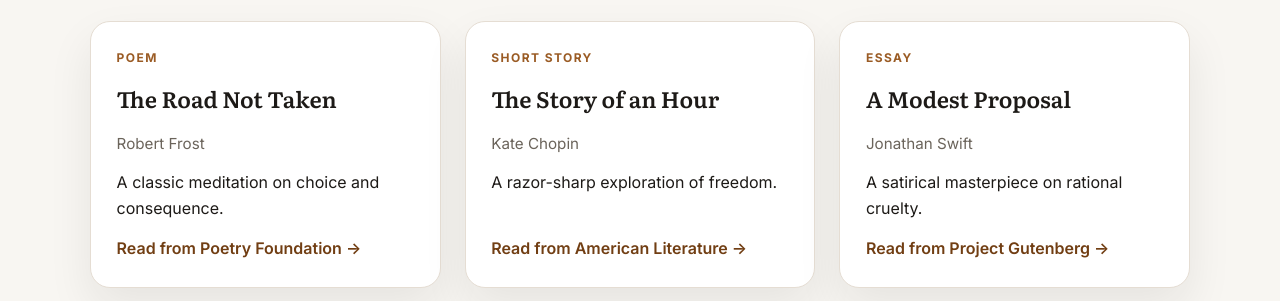
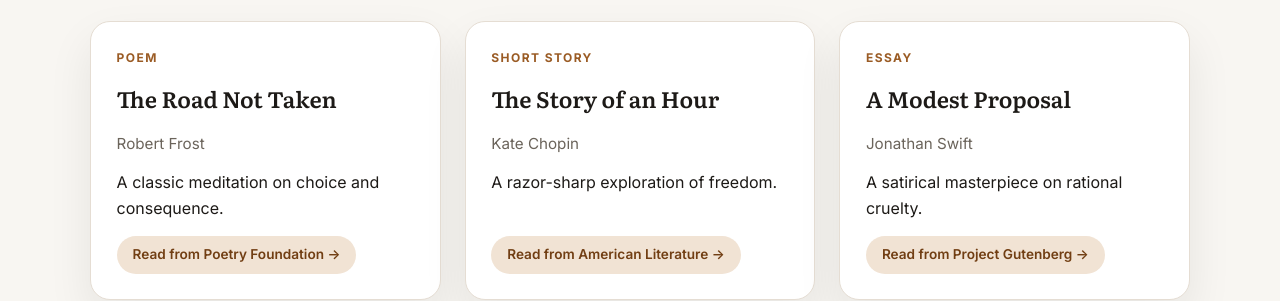
Before and after one commit to awadom/rbdailyquest, a plain HTML site: page index.html in a window 1280 px wide. Shown: the part 534-835 px from the top of the page. Drawn offline with Linux system fonts and the light colour scheme.

Commit message:
Enhance read link styling with improved layout and hover effects

```diff
--- a/styles.css
+++ b/styles.css
@@ -185,13 +185,21 @@ main {
 }
 
 .read-link {
+  margin-top: auto;
+  align-self: flex-start;
+  font-size: 0.85rem;
+  font-weight: 600;
   color: var(--accent-strong);
-  font-weight: 600;
-  margin-top: auto;
+  background: #f1e3d4;
+  padding: 0.5rem 1rem;
+  border-radius: 999px;
+  transition: all 0.2s ease;
 }
 
 .card:hover .read-link {
-  text-decoration: underline;
+  background: var(--accent);
+  color: white;
+  text-decoration: none;
 }
 
 .archive-list {
```
